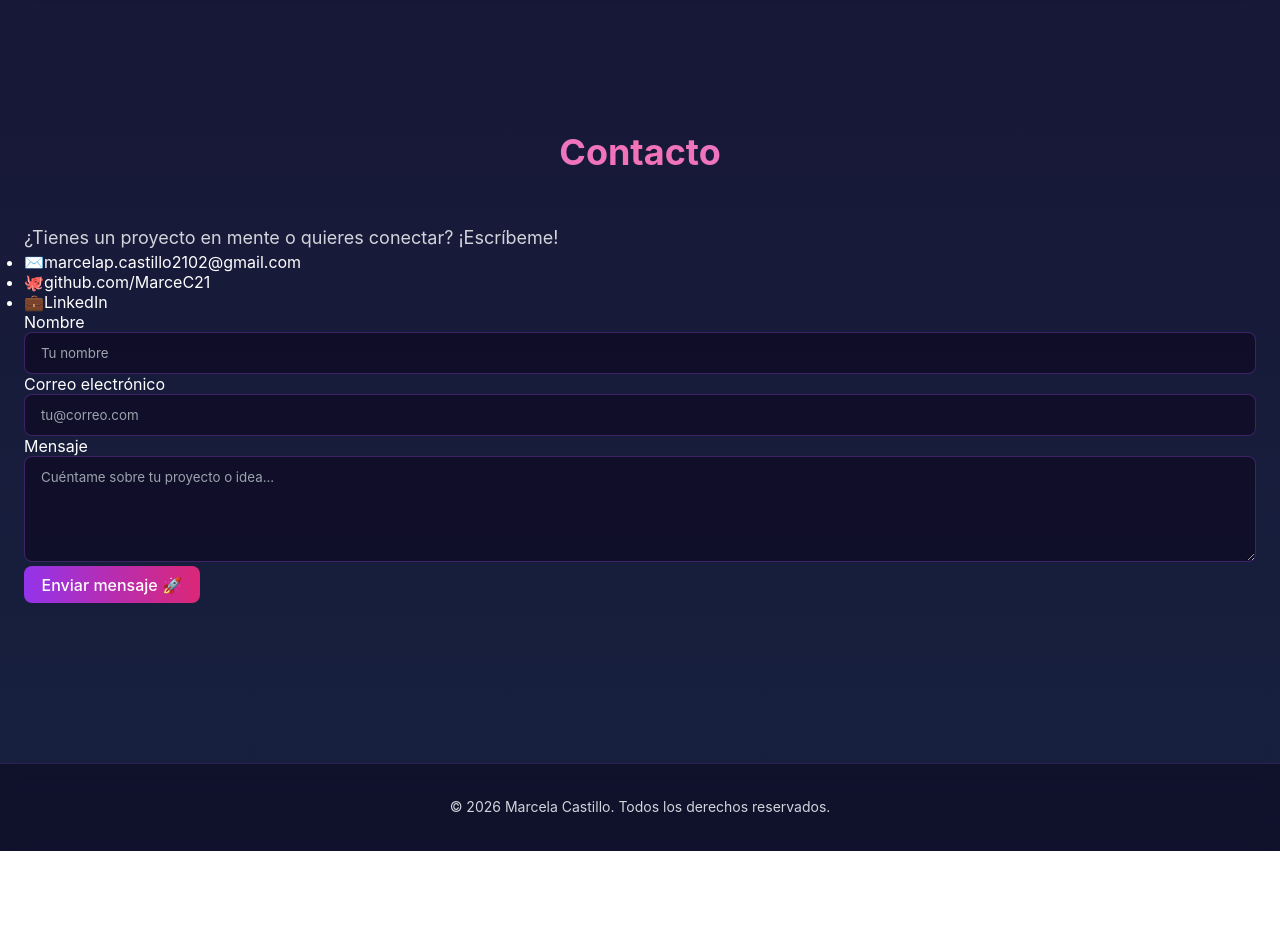
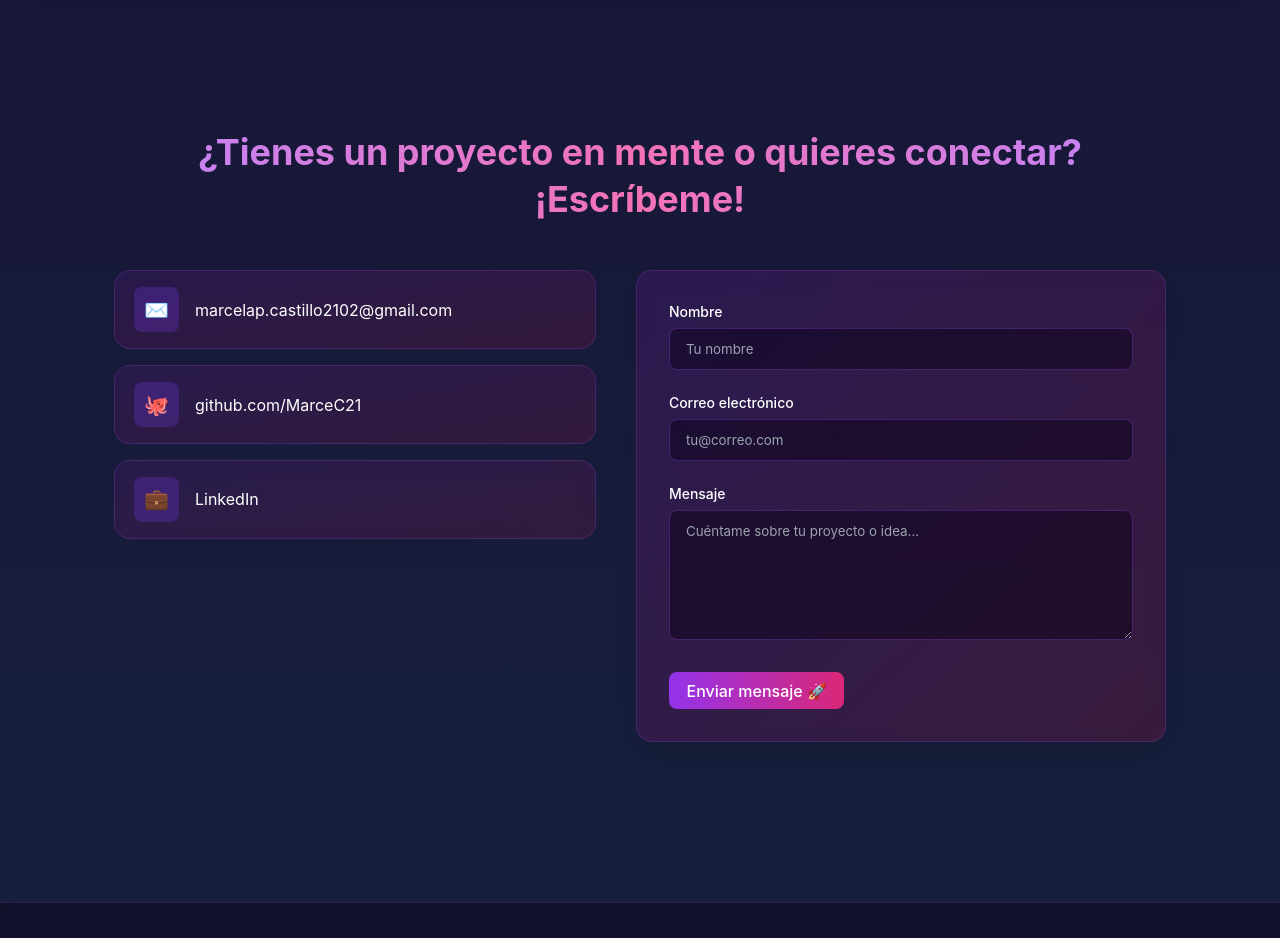
Before and after one commit to MarceC21/Mi_Portafolio, a Next.js app: page / in a window 1280 px wide. Shown: the part 3180-4118 px from the top of the page. Before the commit the page ends 4031 px from the top, so only its background shows below. Built offline with nearby package versions, Linux system fonts and the light colour scheme.

Commit message:
feat: lógica de contacto completada con css

```diff
--- a/src/sections/contacto.jsx
+++ b/src/sections/contacto.jsx
@@ -6,20 +6,18 @@
 
 import React from 'react';
 
+import "@/src/style/contacto.css";
 
 export default function Contacto() {
   return (
     <section id="contacto" className="section">
       <div className="container">
-        <h2 className="section-title">Contacto</h2>
+        <h2 className="section-title">¿Tienes un proyecto en mente o quieres conectar? ¡Escríbeme!</h2>
 
         <div className="contacto-wrapper">
 
         {/* Info de contacto */}
         <div className="contacto-info">
-          <p className="contacto-intro">
-            ¿Tienes un proyecto en mente o quieres conectar? ¡Escríbeme!
-          </p>
 
           <ul className="contacto-links">
             <li>
--- /dev/null
+++ b/src/style/contacto.css
@@ -0,0 +1,197 @@
+/* =========================================
+   CONTACTO
+   Este se divide en dos columnas:
+   -la izquierda con información de contacto
+   -la derecha con el formulario
+========================================= */
+
+#contacto .container {
+  max-width: 1100px;
+}
+
+/* =========================
+   WRAPPER
+========================= */
+
+.contacto-wrapper {
+  display: grid;
+
+  grid-template-columns:
+    minmax(280px, 1fr)
+    minmax(350px, 1.1fr);
+
+  gap: 2.5rem;
+
+  align-items: start;
+}
+
+/* =========================================
+   COLUMNA IZQUIERDA
+========================================= */
+
+.contacto-info {
+  display: flex;
+  flex-direction: column;
+
+  gap: 1.5rem;
+}
+
+
+/* lista */
+
+.contacto-links {
+  list-style: none;
+
+  display: flex;
+  flex-direction: column;
+
+  gap: 1rem;
+}
+
+/* link */
+
+.contacto-link {
+  display: flex;
+  align-items: center;
+
+  gap: 1rem;
+
+  padding: 1rem 1.2rem;
+
+  border-radius: var(--radius-lg);
+
+  background: linear-gradient(
+    to bottom right,
+    rgba(88, 28, 135, 0.25),
+    rgba(131, 24, 67, 0.25)
+  );
+
+  border: 1px solid var(--border-subtle);
+
+  backdrop-filter: blur(8px);
+
+  color: var(--text-primary);
+
+  transition: var(--transition);
+}
+
+/* hover */
+
+.contacto-link:hover {
+  transform: translateY(-4px);
+
+  border-color: var(--border-strong);
+
+  box-shadow:
+    0 0 16px rgba(168, 85, 247, 0.12);
+}
+
+/* icono */
+
+.contacto-icon {
+  display: inline-flex;
+
+  align-items: center;
+  justify-content: center;
+
+  width: 2.8rem;
+  height: 2.8rem;
+
+  border-radius: var(--radius-sm);
+
+  background: rgba(124, 58, 237, 0.25);
+
+  font-size: 1.25rem;
+
+  flex-shrink: 0;
+}
+
+/* =========================================
+   FORMULARIO
+========================================= */
+
+.contacto-form {
+  display: flex;
+  flex-direction: column;
+
+  gap: 1.5rem;
+
+  padding: 2rem;
+
+  border-radius: var(--radius-lg);
+
+  background: linear-gradient(
+    to bottom right,
+    var(--card-gradient-from),
+    var(--card-gradient-to)
+  );
+
+  border: 1px solid var(--border-subtle);
+
+  backdrop-filter: blur(8px);
+
+  box-shadow:
+    0 20px 25px -5px rgba(0,0,0,0.1),
+    0 10px 10px -5px rgba(0,0,0,0.04);
+}
+
+/* grupo */
+
+.form-group {
+  display: flex;
+  flex-direction: column;
+
+  gap: 0.5rem;
+}
+
+/* label */
+
+.form-group label {
+  font-size: var(--font-size-sm);
+
+  font-weight: var(--font-weight-medium);
+
+  color: var(--text-primary);
+}
+
+/* textarea */
+
+.contacto-form textarea {
+  resize: vertical;
+
+  min-height: 130px;
+}
+
+/* botón */
+
+.btn-enviar {
+  margin-top: 0.5rem;
+
+  width: fit-content;
+}
+
+/* =========================================
+   RESPONSIVE
+========================================= */
+
+@media (max-width: 900px) {
+  .contacto-wrapper {
+    grid-template-columns: 1fr;
+
+    gap: 2rem;
+  }
+
+  .contacto-form {
+    width: 100%;
+  }
+}
+
+@media (max-width: 768px) {
+  .contacto-form {
+    padding: 1.5rem;
+  }
+
+  .btn-enviar {
+    width: 100%;
+  }
+}
```
